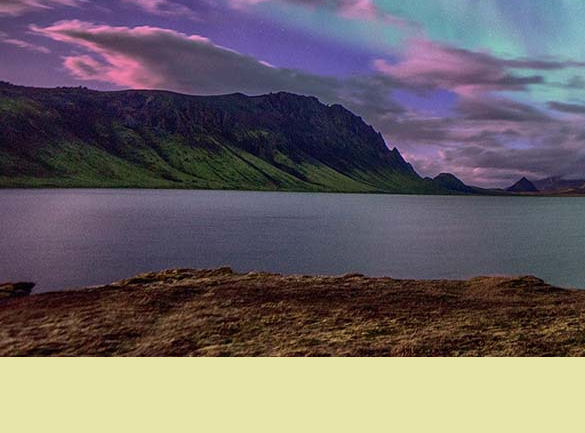
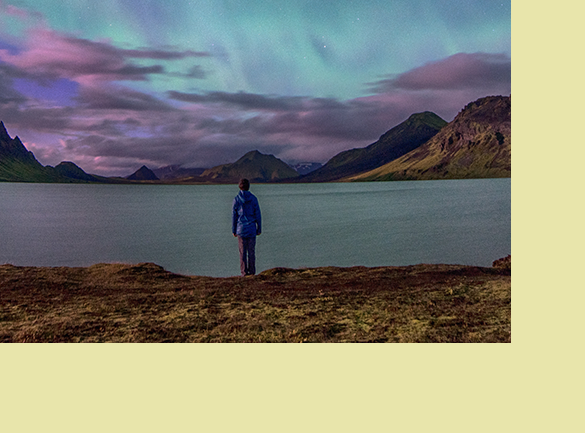
Before and after one commit to UGrudzien/TechLeaders-task-sass, a website: page index.html in a window 390 px wide. Shown: the part 411-844 px from the top of the page, 585 px wide, since content can reach past the window. Drawn offline with nearby package versions, Linux system fonts and the light colour scheme.

Commit message:
scrset - fixed

```diff
--- a/assets/sass/themes/_banner.scss
+++ b/assets/sass/themes/_banner.scss
@@ -2,12 +2,10 @@
 .banner {
     min-height: 300px;
     z-index: -1;
-    position: absolute;
+    position: fixed;
     top: 0px;
     width: 100%;
     &__picture {
-        @media (max-width: $screenMobile) {
-
-        }
+        height: 100%;
     }
 }
--- a/index.html
+++ b/index.html
@@ -53,9 +53,9 @@
     </section>
     <section class="banner">
         <picture>
-            <source media="(max-width=$screenMobile)" srcset="assets/img/bannerPictures/jonatanMobile.png">
-            <source media="(max-width=$screenTablet)" srcset="assets/img/bannerPictures/jonatanTablet2.jpg">
-          <img  src="assets/img/bannerPictures/jonatan1200.jpg" />
+            <source media="(max-width: 480px)" srcset="assets/img/bannerPictures/jonatanMobile.png">
+            <source media="(max-width:768px)" srcset="assets/img/bannerPictures/jonatanTablet2.jpg">
+          <img  src="assets/img/bannerPictures/jonatan1200.jpg" class="banner__picture" />
         </picture>
     </section>
 
```
Also changed, not shown: assets/css/styles.css.
